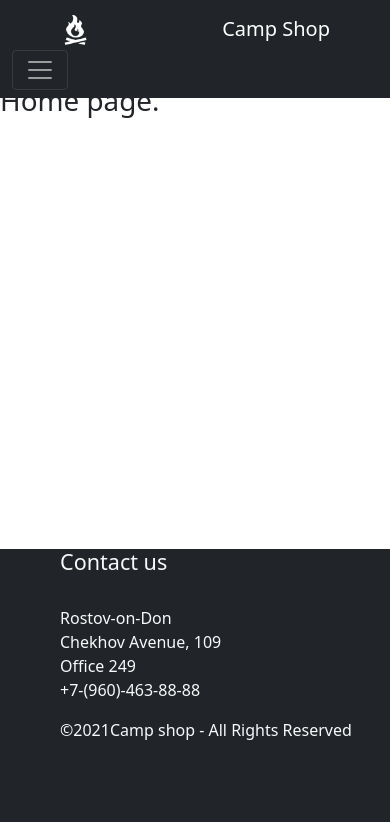
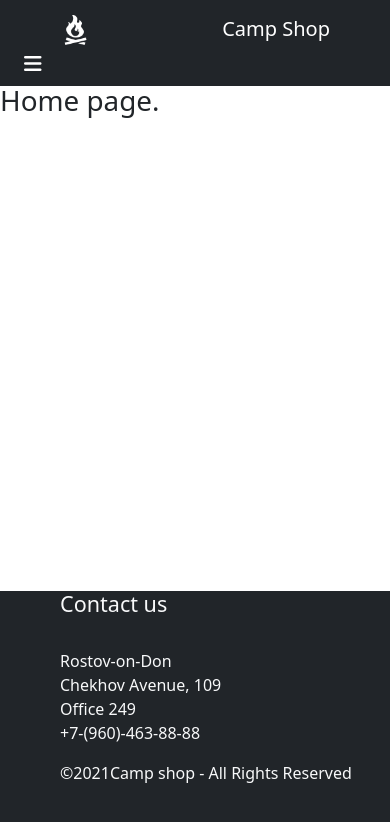
Before and after one commit to RudnevDanil/react_shop, a React (Create React App) app: page / in a window 390 px wide. Shown: the top 822 px of the page. Built offline with nearby package versions, Linux system fonts and the light colour scheme.

Commit message:
corrcted buttton for mobile devices

```diff
--- a/public/index.html
+++ b/public/index.html
@@ -15,5 +15,6 @@
   <body>
     <noscript>You need to enable JavaScript to run this app.</noscript>
     <div id="root"></div>
+    <script src="https://cdn.jsdelivr.net/npm/bootstrap@5.0.1/dist/js/bootstrap.bundle.min.js" integrity="sha384-gtEjrD/SeCtmISkJkNUaaKMoLD0//ElJ19smozuHV6z3Iehds+3Ulb9Bn9Plx0x4" crossorigin="anonymous"></script>
   </body>
 </html>
--- a/src/App.js
+++ b/src/App.js
@@ -1,6 +1,6 @@
 import React from 'react';
 import 'bootstrap/dist/css/bootstrap.css';
-import Navbar from "./components/Navbar";
+import Navbar from "./components/Navbar/Navbar";
 import Footer from "./components/Footer/Footer";
 import LoremIpsum from "./components/LoremIpsum";
 import {Switch, Route} from 'react-router-dom';
@@ -17,7 +17,7 @@ function App() {
   return (
     <div className="App">
       <div style={{height: "10vh"}}><Navbar/></div>
-      <div style={{minHeight: "55vh"}}>
+      <div style={{minHeight: "60vh"}}>
           {/*<LoremIpsum />*/}
           <Switch>
               <Route exact path="/" component={Home}></Route>
@@ -28,7 +28,7 @@ function App() {
               <Route component={PageNotFound}></Route>
           </Switch>
       </div>
-      <div style={{height: "35vh"}}><Footer /></div>
+      <div style={{height: "30vh"}}><Footer /></div>
     </div>
   );
 }
--- /dev/null
+++ b/src/components/Navbar/Navbar.css
@@ -0,0 +1,7 @@
+.navbar-toggler:focus{
+    outline: none;
+}
+
+.navbar-toggler{
+    border: none;
+}
--- a/src/components/Navbar.js
+++ b/src/components/Navbar/Navbar.js
@@ -1,6 +1,7 @@
 import React from 'react'
-import logo from '../logo.png'
+import logo from '../../logo.png'
 import {Link} from "react-router-dom";
+import "./Navbar.css"
 
 export default function Navbar() {
     return (
@@ -17,7 +18,9 @@ export default function Navbar() {
                 <button className="navbar-toggler" type="button" data-bs-toggle="collapse"
                         data-bs-target="#navbarSupportedContent" aria-controls="navbarSupportedContent"
                         aria-expanded="false" aria-label="Toggle navigation">
-                    <span className="navbar-toggler-icon"></span>
+                    <span>
+                        <i className="fas fa-bars" style={{color:"#fff"}}></i>
+                    </span>
                 </button>
 
                 <div className="collapse navbar-collapse" id="navbarSupportedContent">
```
